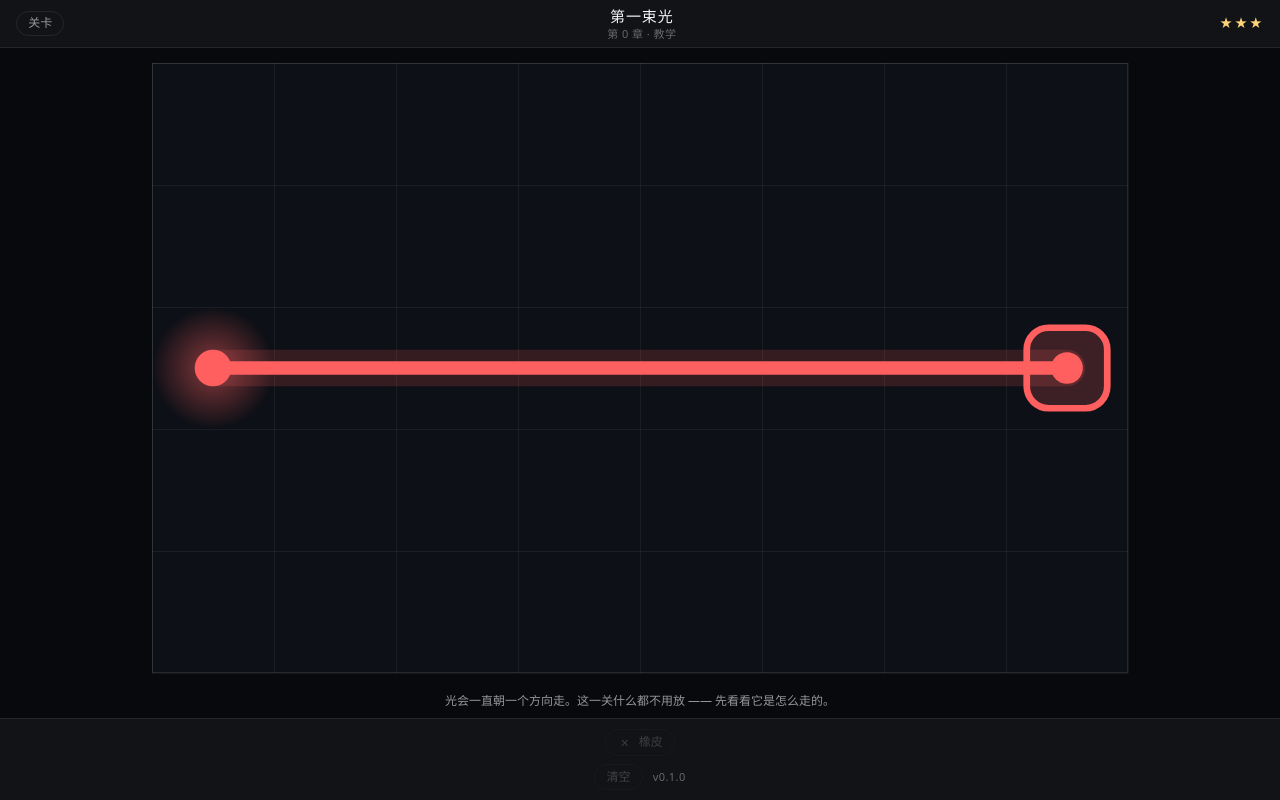
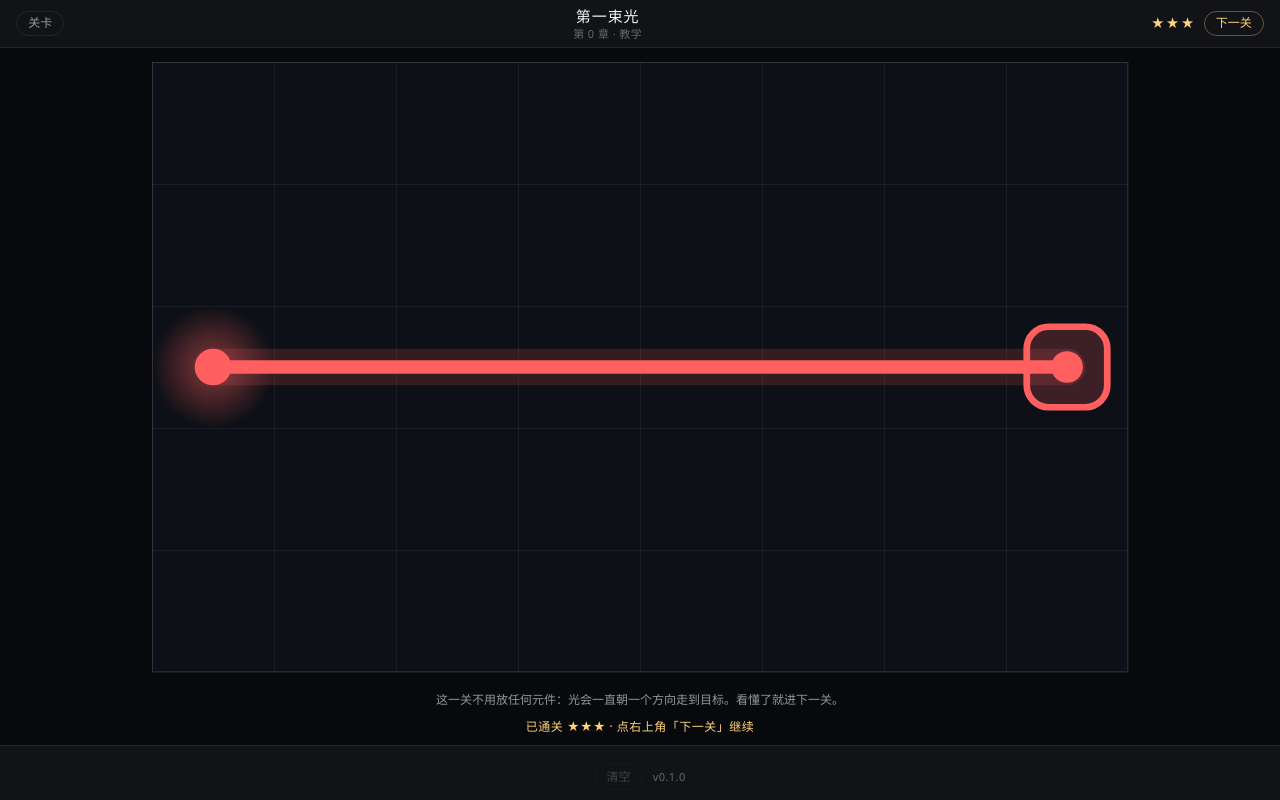
Before and after one commit to xiaoxuhui/light_game, a website with bundled scripts: page index.html in a window 1280 px wide. Built offline with nearby package versions, Linux system fonts and the light colour scheme.

Commit message:
fix: keep a persistent next-level entry so cleared levels are not dead ends

```diff
--- a/index.html
+++ b/index.html
@@ -22,12 +22,16 @@
         <h1 class="hud__title" id="level-title">光的游戏</h1>
         <p class="hud__sub" id="level-sub"></p>
       </div>
-      <div class="hud__stars" id="level-stars" aria-live="polite"></div>
+      <div class="hud__right">
+        <div class="hud__stars" id="level-stars" aria-live="polite"></div>
+        <button class="btn btn--primary" id="btn-next" type="button" hidden>下一关</button>
+      </div>
     </header>
 
     <main class="stage-area">
       <canvas id="stage" class="stage" role="img" aria-label="游戏画布"></canvas>
       <p class="stage__hint" id="level-hint"></p>
+      <p class="stage__status" id="level-status" aria-live="polite" hidden></p>
     </main>
 
     <footer class="hud hud--bottom">
--- a/scripts/app.js
+++ b/scripts/app.js
@@ -41,6 +41,8 @@
     toolbar: document.getElementById("toolbar"),
     btnLevels: document.getElementById("btn-levels"),
     btnClear: document.getElementById("btn-clear"),
+    status: document.getElementById("level-status"),
+    btnNext: document.getElementById("btn-next"),
     overlay: document.getElementById("overlay"),
     sheetTitle: document.getElementById("sheet-title"),
     sheetBody: document.getElementById("sheet-body"),
@@ -270,11 +272,26 @@
     dom.sub.textContent = "第 " + level.chapter + " 章 · " + chapterName;
 
     const best = state.stars[level.id] || 0;
-    dom.stars.textContent = best > 0 ? starText(best) : "";
-    dom.stars.setAttribute("aria-label", best > 0 ? "已获得 " + best + " 星" : "尚未通关");
+    const cleared = best > 0;
+    const nextId = levels.nextLevelId(level.id);
+
+    dom.stars.textContent = cleared ? starText(best) : "";
+    dom.stars.setAttribute("aria-label", cleared ? "已获得 " + best + " 星" : "尚未通关");
+
+    // 「下一关」是常驻入口：通关结算浮层被关掉之后，玩家仍然有路可走
+    dom.btnNext.hidden = !nextId;
+    dom.btnNext.disabled = !cleared;
 
     dom.hint.textContent = level.hint;
     dom.btnClear.disabled = state.placement.length === 0;
+
+    // 静默通关（进入关卡时目标就已被满足）不会有结算浮层，靠这一行给出反馈
+    dom.status.hidden = !cleared;
+    if (cleared) {
+      dom.status.textContent = nextId
+        ? "已通关 " + starText(best) + " · 点右上角「下一关」继续"
+        : "已通关 " + starText(best) + " · 你已完成全部关卡";
+    }
 
     updateToolbar();
   }
@@ -303,6 +320,8 @@
     toolButtons.clear();
 
     const types = core.PLACEABLE_TYPES.filter((type) => (level.inventory[type] || 0) > 0);
+    // 一个元件都不发的关卡（如教学第 1 关）不摆橡皮，免得只剩一个永远禁用的按钮让人困惑
+    if (types.length === 0) return;
     types.push(ERASER);
 
     for (const type of types) {
@@ -626,6 +645,10 @@
 
   dom.btnLevels.addEventListener("click", showLevelList);
   dom.btnClear.addEventListener("click", clearBoard);
+  dom.btnNext.addEventListener("click", () => {
+    const nextId = levels.nextLevelId(state.levelId);
+    if (nextId) selectLevel(nextId);
+  });
 
   dom.overlay.addEventListener("click", (event) => {
     if (event.target === dom.overlay) hideOverlay();
--- a/scripts/levels.js
+++ b/scripts/levels.js
@@ -56,7 +56,7 @@
       fixed: [{ type: "emitter", x: 0, y: 2, dir: "right", color: 1 }],
       targets: [{ x: 7, y: 2, require: 1 }],
       inventory: NO_INVENTORY,
-      hint: "光会一直朝一个方向走。这一关什么都不用放 —— 先看看它是怎么走的。",
+      hint: "这一关不用放任何元件：光会一直朝一个方向走到目标。看懂了就进下一关。",
     },
     {
       schema: SCHEMA,
--- a/styles/main.css
+++ b/styles/main.css
@@ -102,6 +102,13 @@
   letter-spacing: 0.04em;
 }
 
+.hud__right {
+  display: flex;
+  align-items: center;
+  gap: 0.5rem;
+  white-space: nowrap;
+}
+
 .hud__stars {
   font-size: 0.8125rem;
   letter-spacing: 0.1em;
@@ -161,7 +168,7 @@
 
 .stage-area {
   display: grid;
-  grid-template-rows: 1fr auto;
+  grid-template-rows: 1fr auto auto;
   min-height: 0;
 }
 
@@ -181,6 +188,19 @@
   text-align: center;
   color: var(--text-dim);
   min-height: 1.75rem;
+}
+
+.stage__status {
+  margin: 0;
+  padding: 0 1.25rem 0.6rem;
+  font-size: 0.75rem;
+  letter-spacing: 0.04em;
+  text-align: center;
+  color: var(--accent);
+}
+
+.stage__status[hidden] {
+  display: none;
 }
 
 /* ---------- 工具栏 ---------- */
```
